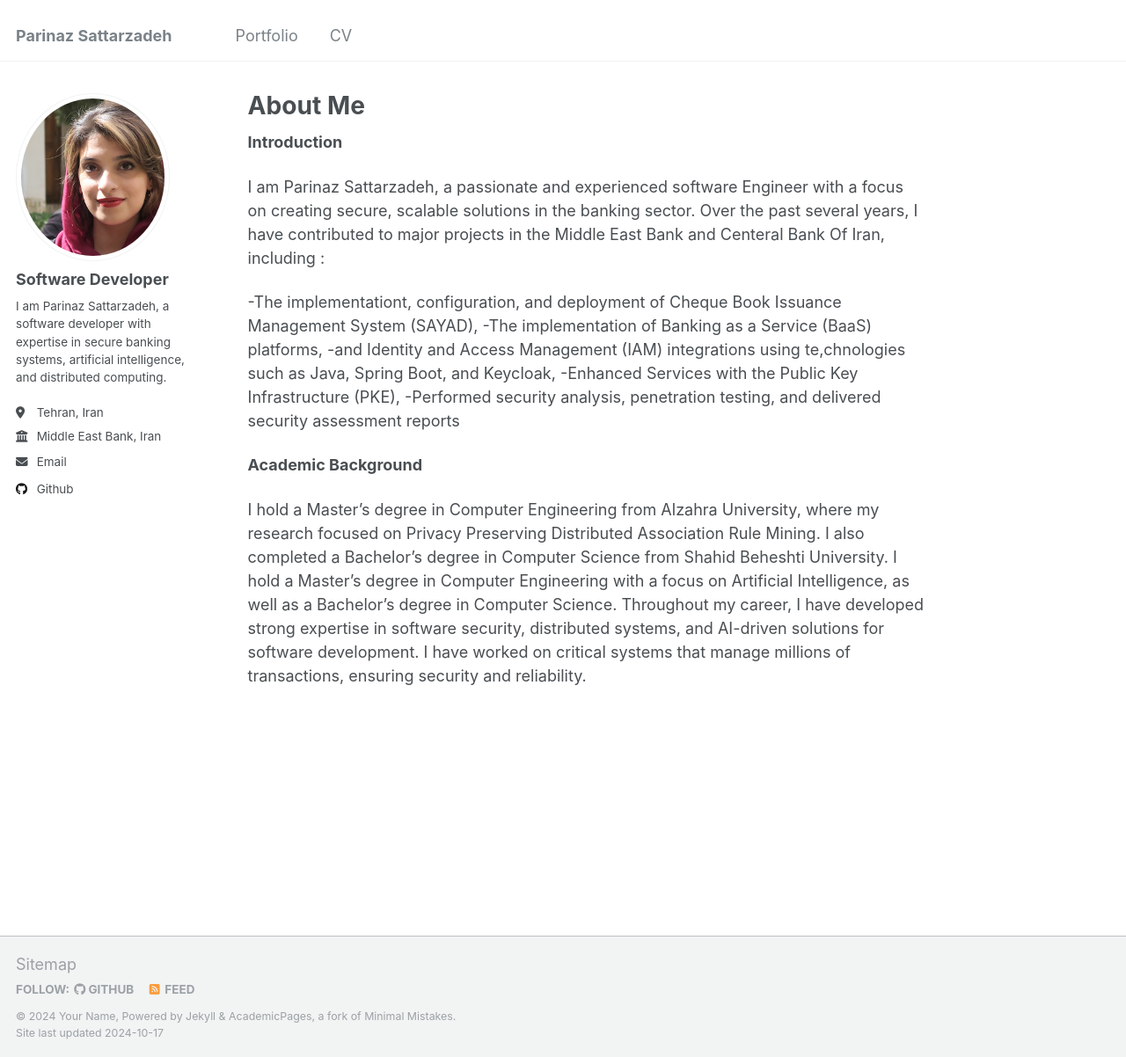
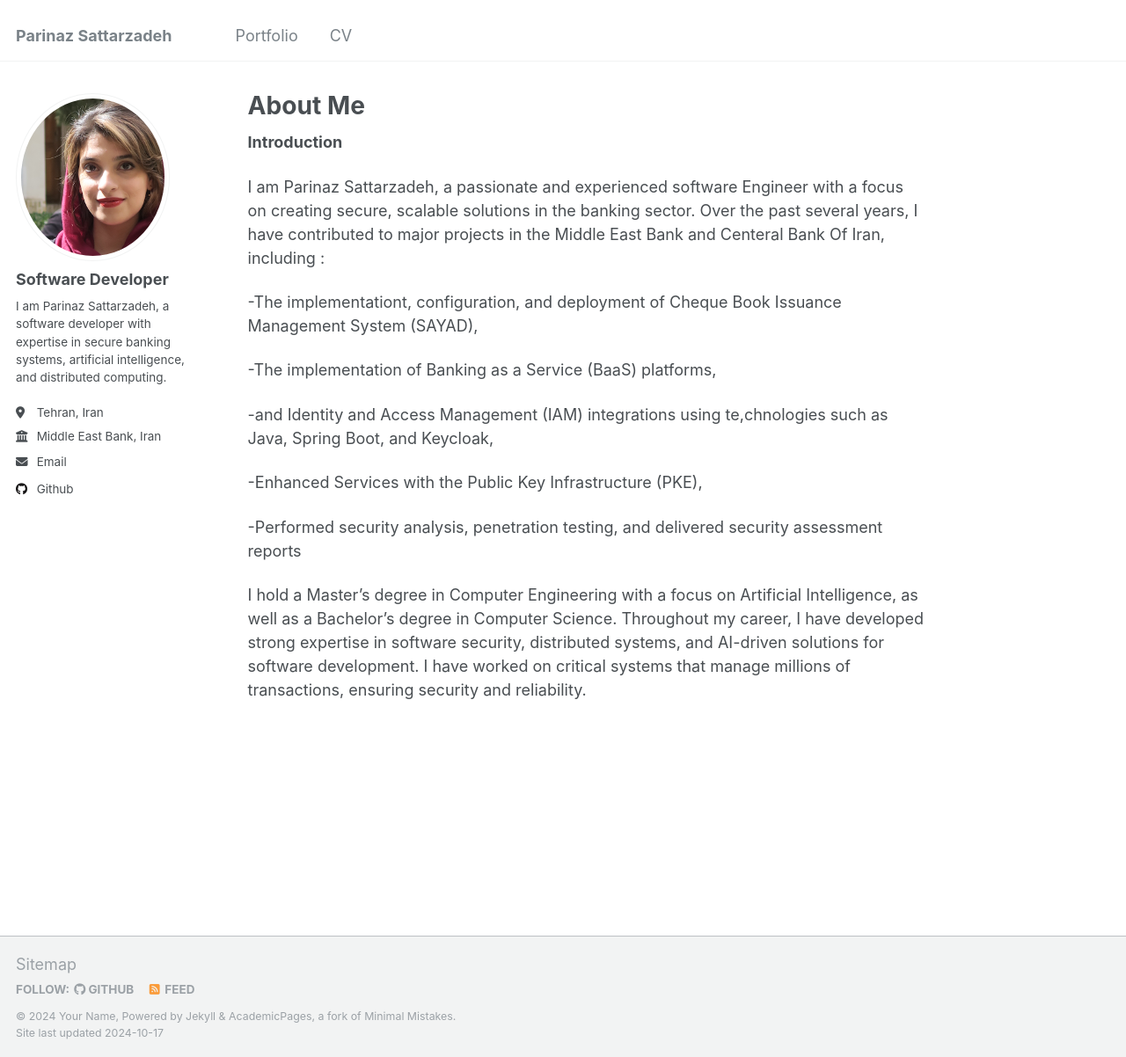
Before and after one commit to parinaz-st/parinaz-st.github.io, a Jekyll site: the page built from _pages/about.md, in a window 1280 px wide and 1202 px high. Shown: the whole window at 88% size. Built offline with Jekyll 4.4.1, drawn with Linux system fonts in a browser that asks for light colours.

Commit message:
Update about.md

```diff
--- a/_pages/about.md
+++ b/_pages/about.md
@@ -13,13 +13,14 @@ I am Parinaz Sattarzadeh, a passionate and experienced software Engineer with a
 Over the past several years, I have contributed to major projects in the Middle East Bank and Centeral Bank Of Iran, including :
 
 -The implementationt, configuration, and deployment  of Cheque Book Issuance Management System (SAYAD),
+
 -The implementation of Banking as a Service (BaaS) platforms,
+
 -and Identity and Access Management (IAM) integrations using te,chnologies such as Java, Spring Boot, and Keycloak,
+
 -Enhanced Services with the Public Key Infrastructure (PKE),
+
 -Performed security analysis, penetration testing, and delivered security assessment reports
 
-**Academic Background**
 
-I hold a Master's degree in Computer Engineering from Alzahra University, where my research focused on Privacy Preserving Distributed Association Rule Mining.
-I also completed a Bachelor's degree in Computer Science from Shahid Beheshti University.
 I hold a Master's degree in Computer Engineering with a focus on Artificial Intelligence, as well as a Bachelor's degree in Computer Science. Throughout my career, I have developed strong expertise in software security, distributed systems, and AI-driven solutions for software development. I have worked on critical systems that manage millions of transactions, ensuring security and reliability.
```
